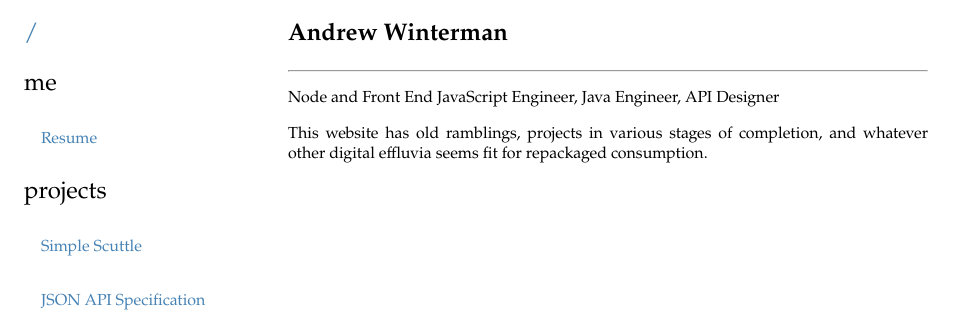
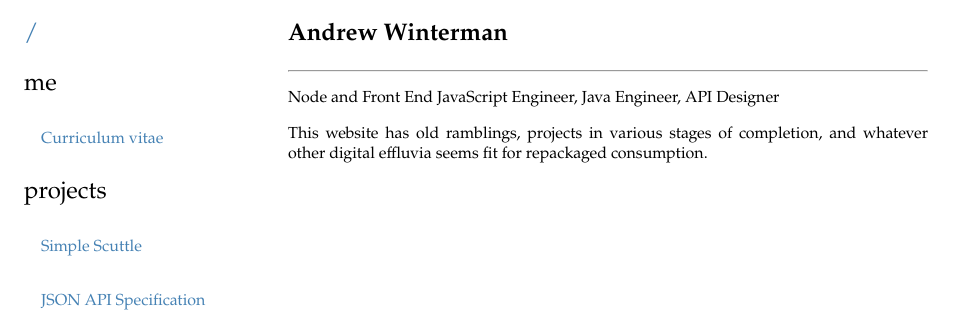
Before and after one commit to AWinterman/awinterman.github.com, a Jekyll site: the page built from index.md, in a window 1280 px wide. Shown: the top 312 px of the page, without its empty margins (0-967 px from the left). Built offline with Jekyll 4.4.1, drawn with Linux system fonts in a browser that asks for light colours.

Commit message:
swap out pdf for view only link to the google doc.

```diff
--- a/_layouts/default.html
+++ b/_layouts/default.html
@@ -59,7 +59,7 @@
             <h2>me</h2>
             <ul>
                 <li>
-                <a href=https://s3.amazonaws.com/awinterman-assets/AndrewWintermanResume.pdf>Resume</a>
+                <a href=https://docs.google.com/document/d/1rkBtYcC2HVZ9ucqFft_bKIqbFiz7D5Wix_OjaQTwDyU/edit?usp=sharing>Curriculum vitae</a>
                 </li>
             </ul>
           </div>
```
